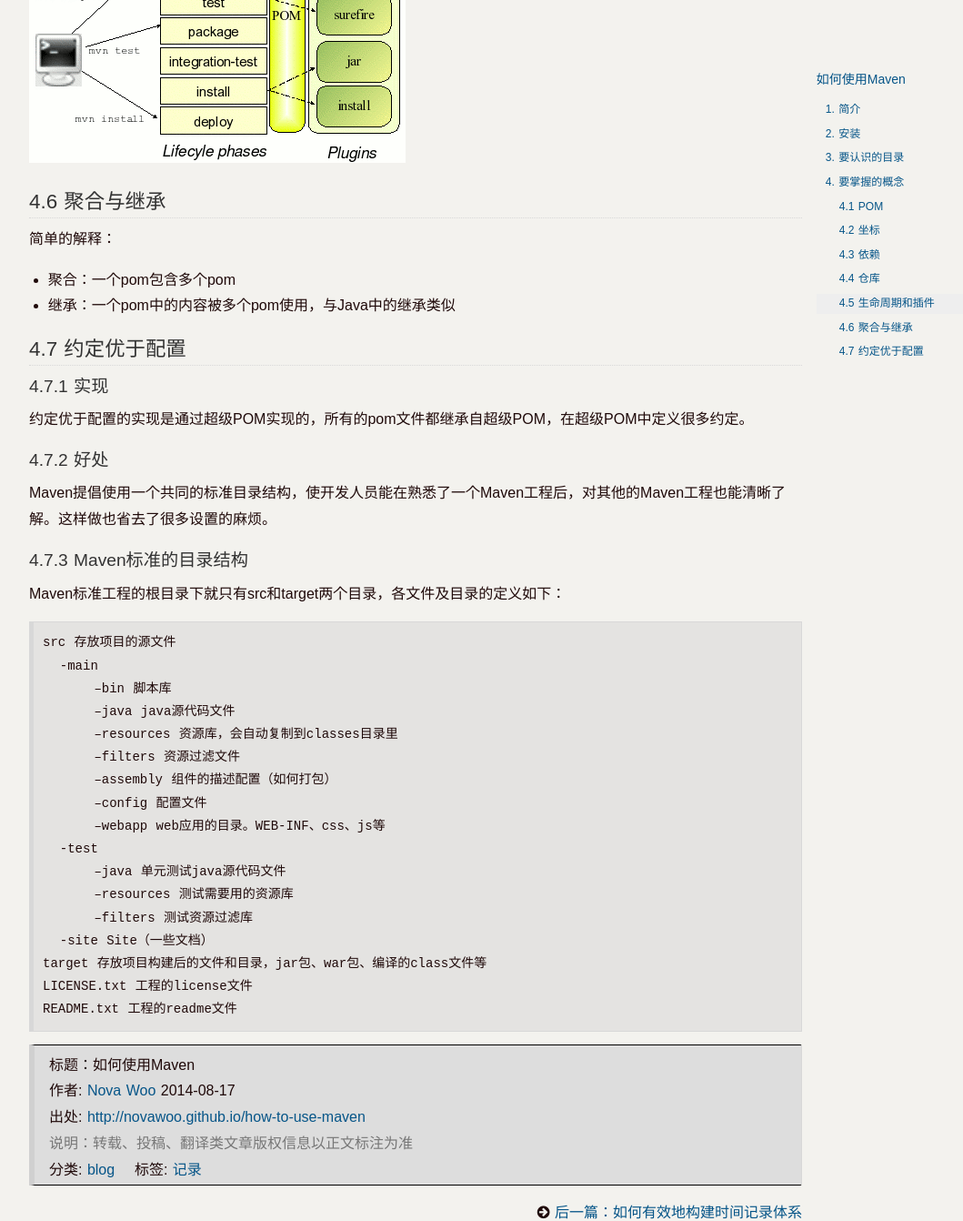
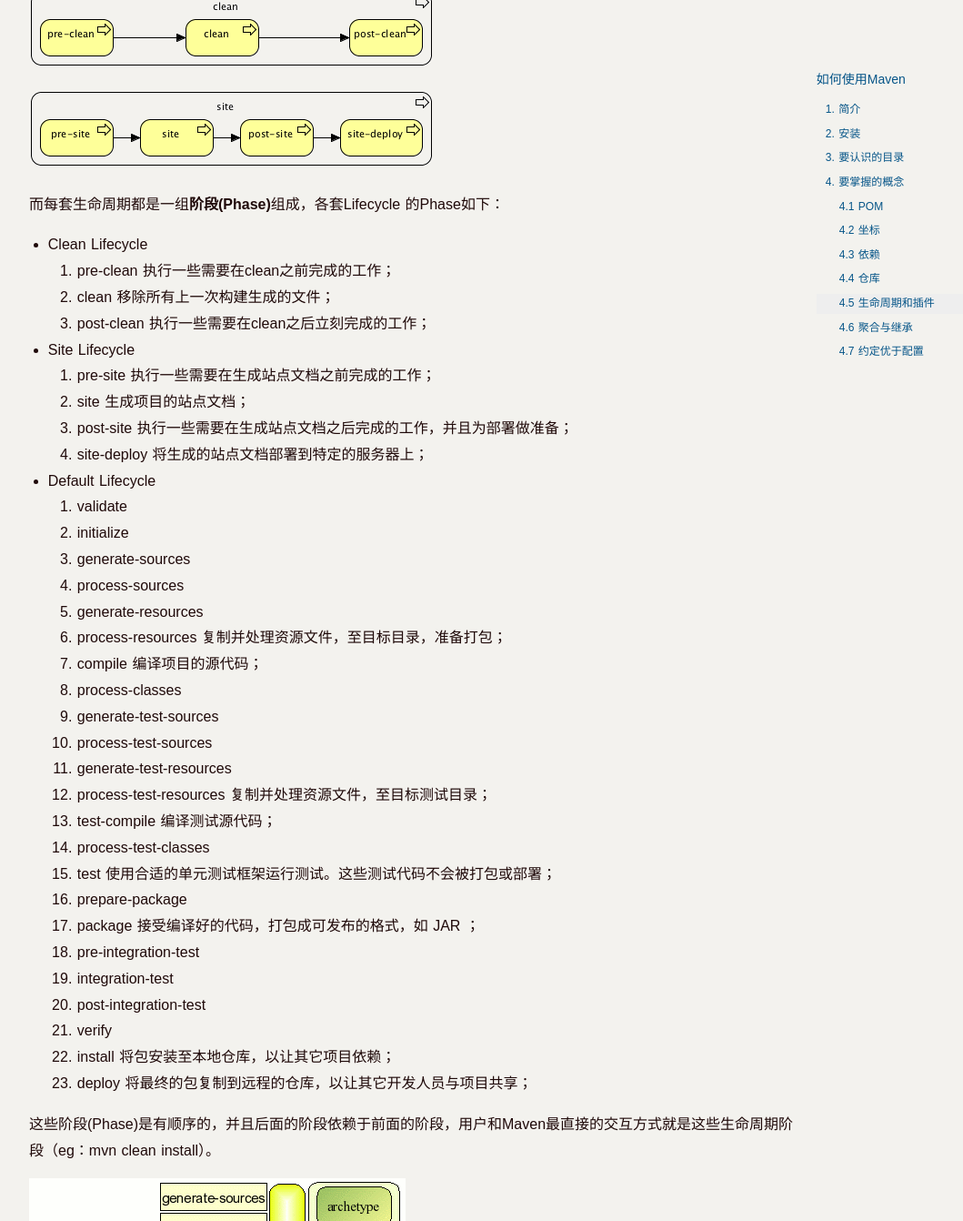
Before and after one commit to novawoo/novawoo.github.com, a Jekyll site: the page built from _posts/blog/2014-08-17-how-to-use-maven.md, in a window 1280 px wide and 1400 px high, scrolled down 6102 px, cut to the strip 0-1342 px from the top of the window. Shown: the whole strip at 91% size, without its empty margins (183-1242 px from the left). Built offline with Jekyll 4.4.1, drawn with Linux system fonts in a browser that asks for light colours; Markdown is read by kramdown in place of the engine named in the settings; a script that is not in the unit is left out; comment, search, counter and statistics services are not loaded; some of the changed text lies outside the part shown.

Commit message:
modified:   _posts/blog/2014-08-17-how-to-use-maven.md 	new file:   images/2014-08-17-how-to-use-maven/maven-lifecycle.gif

```diff
--- a/_posts/blog/2014-08-17-how-to-use-maven.md
+++ b/_posts/blog/2014-08-17-how-to-use-maven.md
@@ -130,7 +130,47 @@
 - Default Lifecycle 构建的核心部分，编译，测试，打包，部署等等。
 - Site Lifecycle 生成项目报告，站点，发布站点。
 
-每个生命周期包含一些阶段（phase），这些阶段是有顺序的，并且后面的阶段依赖于前面的阶段，用户和Maven最直接的交互方式就是这些生命周期阶段（eg：mvn clean install）。
+![lifecycle-clean](/images/2014-08-17-how-to-use-maven/maven-lifecycle.gif)
+
+而每套生命周期都是一组**阶段(Phase)**组成，各套Lifecycle 的Phase如下：
+
+- Clean Lifecycle
+  1. pre-clean  执行一些需要在clean之前完成的工作；
+  2. clean  移除所有上一次构建生成的文件；
+  3. post-clean  执行一些需要在clean之后立刻完成的工作；
+
+- Site Lifecycle
+  1. pre-site  执行一些需要在生成站点文档之前完成的工作；
+  2. site  生成项目的站点文档；
+  3. post-site  执行一些需要在生成站点文档之后完成的工作，并且为部署做准备；
+  4. site-deploy  将生成的站点文档部署到特定的服务器上；
+
+- Default Lifecycle
+  1. validate
+  2. initialize
+  3. generate-sources
+  4. process-sources
+  5. generate-resources
+  6. process-resources  复制并处理资源文件，至目标目录，准备打包；
+  7. compile  编译项目的源代码；
+  8. process-classes
+  9. generate-test-sources
+  10. process-test-sources
+  11. generate-test-resources
+  12. process-test-resources  复制并处理资源文件，至目标测试目录；
+  13. test-compile  编译测试源代码；
+  14. process-test-classes
+  15. test  使用合适的单元测试框架运行测试。这些测试代码不会被打包或部署；
+  16. prepare-package
+  17. package  接受编译好的代码，打包成可发布的格式，如 JAR ；
+  18. pre-integration-test
+  19. integration-test
+  20. post-integration-test
+  21. verify
+  22. install  将包安装至本地仓库，以让其它项目依赖；
+  23. deploy  将最终的包复制到远程的仓库，以让其它开发人员与项目共享；
+
+这些阶段(Phase)是有顺序的，并且后面的阶段依赖于前面的阶段，用户和Maven最直接的交互方式就是这些生命周期阶段（eg：mvn clean install）。
 
 ![lifecyle](/images/2014-08-17-how-to-use-maven/maven-lifecyle.gif)
 
```
Also changed, not shown: images/2014-08-17-how-to-use-maven/maven-lifecycle.gif (added).
